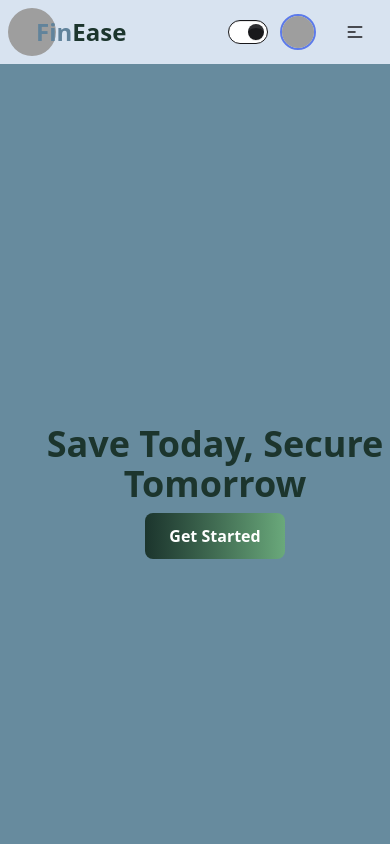
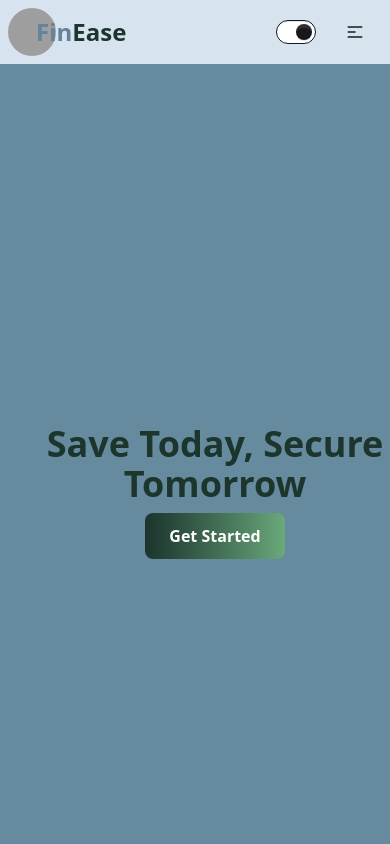
Before and after one commit to suibhaidar/finease-client, a React (Vite) app: page / in a window 390 px wide. Shown: the top 844 px of the page. Built offline with nearby package versions, Linux system fonts and the light colour scheme; no server answers; grey boxes are pictures that could not be loaded.

Commit message:
add conditional login/signup buttons and user avatar dropdown

```diff
--- a/src/components/Navbar.jsx
+++ b/src/components/Navbar.jsx
@@ -1,8 +1,19 @@
-import React from 'react';
+import { signOut } from 'firebase/auth';
+import React, { use } from 'react';
 import { Link, NavLink } from 'react-router';
+import { auth } from '../firebase/firebase.config';
+import { AuthContext } from '../Provider/AuthProvider';
 
 const Navbar = () => {
 
+    const { user } = use(AuthContext)
+    console.log(user)
+
+    const handleLogout = () => {
+        signOut(auth)
+            .then(() => console.log("User logged out"))
+            .catch((err) => console.error(err));
+    };
 
     const navLinks = (
         <>
@@ -55,11 +66,14 @@ const Navbar = () => {
                         {navLinks}
                     </ul>
                 </div>
-                <div className="navbar-end">
+                {/* <div className="navbar-end">
 
                     <div className='flex space-x-3'>
+                        <input type="checkbox" defaultChecked className="toggle" />
+                        {
+                            user ? (
                                 <div className='flex items-center gap-3'>
-                         <input type="checkbox" defaultChecked className="toggle" />
+
                                     <img
                                         src={
                                             "https://cdn-icons-png.flaticon.com/512/3135/3135715.png"}
@@ -67,7 +81,13 @@ const Navbar = () => {
                                         className="w-9 h-9 rounded-full border-2 border-[#5C7AEA]"
                                         title={'user.name'}
                                     />
+                                    <Link to={''} className='btn btn-outline btn-sm'>My Profile</Link>
+                                    <button onClick={handleLogout} className='btn btn-outline btn-sm'>Logout</button>
                                 </div>
+
+
+
+                            ) : (
                                 <div className="space-x-3 mt-2 hidden lg:flex">
                                     <Link to="/auth/login" className="btn btn-outline btn-sm border-[#1C352D] text-[#5C7AEA]">
                                         Login
@@ -80,22 +100,20 @@ const Navbar = () => {
                                     </Link>
 
 
-                        </div>
-
-
+                                </div>)
+                        }
 
 
                     </div>
-
                     <div className="dropdown dropdown-end">
                         <div tabIndex={0} role="button" className="btn btn-ghost lg:hidden">
                             <svg xmlns="http://www.w3.org/2000/svg" className="h-10 w-5" fill="none" viewBox="0 0 24 24" stroke="currentColor"> <path strokeLinecap="round" strokeLinejoin="round" strokeWidth="2" d="M4 6h16M4 12h8m-8 6h16" /> </svg>
                         </div>
                         <ul
-                            tabIndex="-1"
+                            tabIndex={0}
                             className="menu menu-sm dropdown-content bg-base-100 rounded-box z-1 mt-3 w-52 p-2 shadow">
                             {navLinks}
-                            <div className="flex space-x-3 mt-2">
+                            {!user && (<div className="flex space-x-3 mt-2">
                                 <Link to="/auth/login" className="btn btn-outline btn-sm border-[#1C352D] text-[#5C7AEA]">
                                     Login
                                 </Link>
@@ -105,13 +123,116 @@ const Navbar = () => {
                                 >
                                     Signup
                                 </Link>
-
-
-                            </div>
+                            </div>)}
                         </ul>
 
                     </div>
+                </div> */}
+
+                <div className="navbar-end flex items-center gap-3">
+                    {/* Toggle switch */}
+                    <input type="checkbox" defaultChecked className="toggle" />
+
+                    {user ? (
+                        <>
+                            {/* My Profile button first */}
+                            <Link to="/my-profile" className="btn btn-outline btn-sm">
+                                My Profile
+                            </Link>
+
+                            {/* Avatar + dropdown */}
+                            <div className="dropdown dropdown-end">
+                                <div tabIndex={0} className="btn btn-ghost btn-circle avatar">
+                                    <div className="w-9 h-9 rounded-full border-2 border-[#5C7AEA]">
+                                        <img
+                                            src={user.photoURL ? user.photoURL : "https://cdn-icons-png.flaticon.com/512/3135/3135715.png"}
+                                            alt={user.displayName || "User"}
+                                        />
                                     </div>
+                                </div>
+
+                                {/* Dropdown content */}
+                                <ul
+                                    tabIndex={0}
+                                    className="menu menu-sm dropdown-content mt-3 z-10 p-3 shadow bg-base-100 rounded-box w-52 border-3 border-[#1C352D]"
+                                >
+                                    <li className=''><img className='w-24 h-22 rounded-[50%]' src={user.photoURL} alt="" /></li>
+                                    <li className="font-semibold text-gray-700"> Name:{user.displayName}</li>
+                                    <li className="text-sm text-gray-500">Email:{user.email}</li>
+                                    <li>
+                                        <button
+                                            onClick={handleLogout}
+                                            className="btn btn-outline btn-sm w-full mt-2 bg-[#1C352D] text-white"
+                                        >
+                                            Logout
+                                        </button>
+                                    </li>
+                                </ul>
+                            </div>
+                        </>
+                    ) : (
+                        // Login / Signup buttons
+                        <div className="space-x-3 hidden lg:flex">
+                            <Link
+                                to="/auth/login"
+                                className="btn btn-outline btn-sm border-[#1C352D] text-[#5C7AEA]"
+                            >
+                                Login
+                            </Link>
+                            <Link
+                                to="/auth/register"
+                                className="btn btn-sm bg-gradient-to-r from-[#1C352D] to-[#6AA97B] text-white border-none"
+                            >
+                                Signup
+                            </Link>
+                        </div>
+                    )}
+
+                    {/* Mobile Menu */}
+                    <div className="dropdown dropdown-end lg:hidden">
+                        <div tabIndex={0} className="btn btn-ghost">
+                            <svg
+                                xmlns="http://www.w3.org/2000/svg"
+                                className="h-10 w-5"
+                                fill="none"
+                                viewBox="0 0 24 24"
+                                stroke="currentColor"
+                            >
+                                <path
+                                    strokeLinecap="round"
+                                    strokeLinejoin="round"
+                                    strokeWidth="2"
+                                    d="M4 6h16M4 12h8m-8 6h16"
+                                />
+                            </svg>
+                        </div>
+                        <ul
+                            tabIndex={0}
+                            className="menu menu-sm dropdown-content bg-base-100 rounded-box z-10 mt-3 w-52 p-2 shadow"
+                        >
+                            {navLinks}
+                            {!user && (
+                                <div className="flex space-x-3 mt-2">
+                                    <Link
+                                        to="/auth/login"
+                                        className="btn btn-outline btn-sm border-[#1C352D] text-[#5C7AEA]"
+                                    >
+                                        Login
+                                    </Link>
+                                    <Link
+                                        to="/auth/register"
+                                        className="btn btn-sm bg-gradient-to-r from-[#1C352D] to-[#6AA97B] text-white border-none"
+                                    >
+                                        Signup
+                                    </Link>
+                                </div>
+                            )}
+                        </ul>
+                    </div>
+                </div>
+
+
+
             </div>
         </div>
     );
```
Lines whose indentation alone changed are shown as unchanged.
